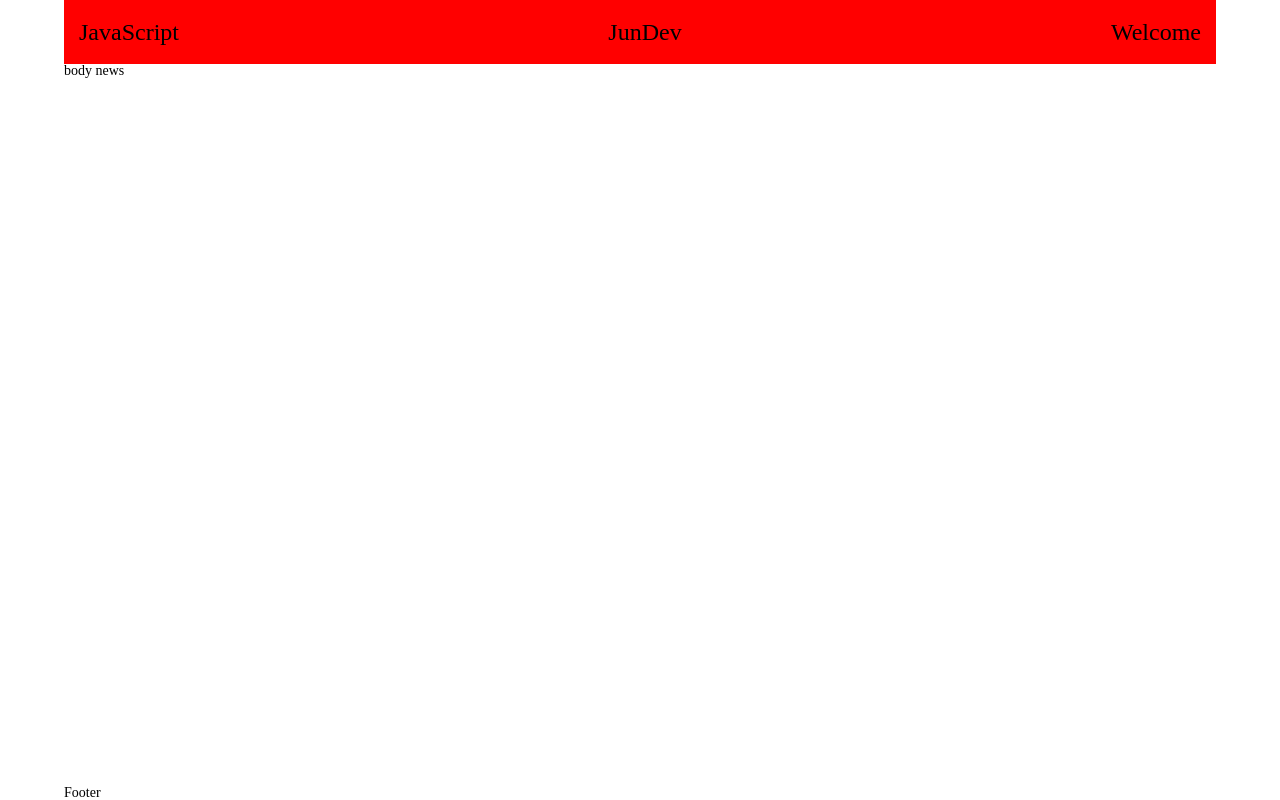
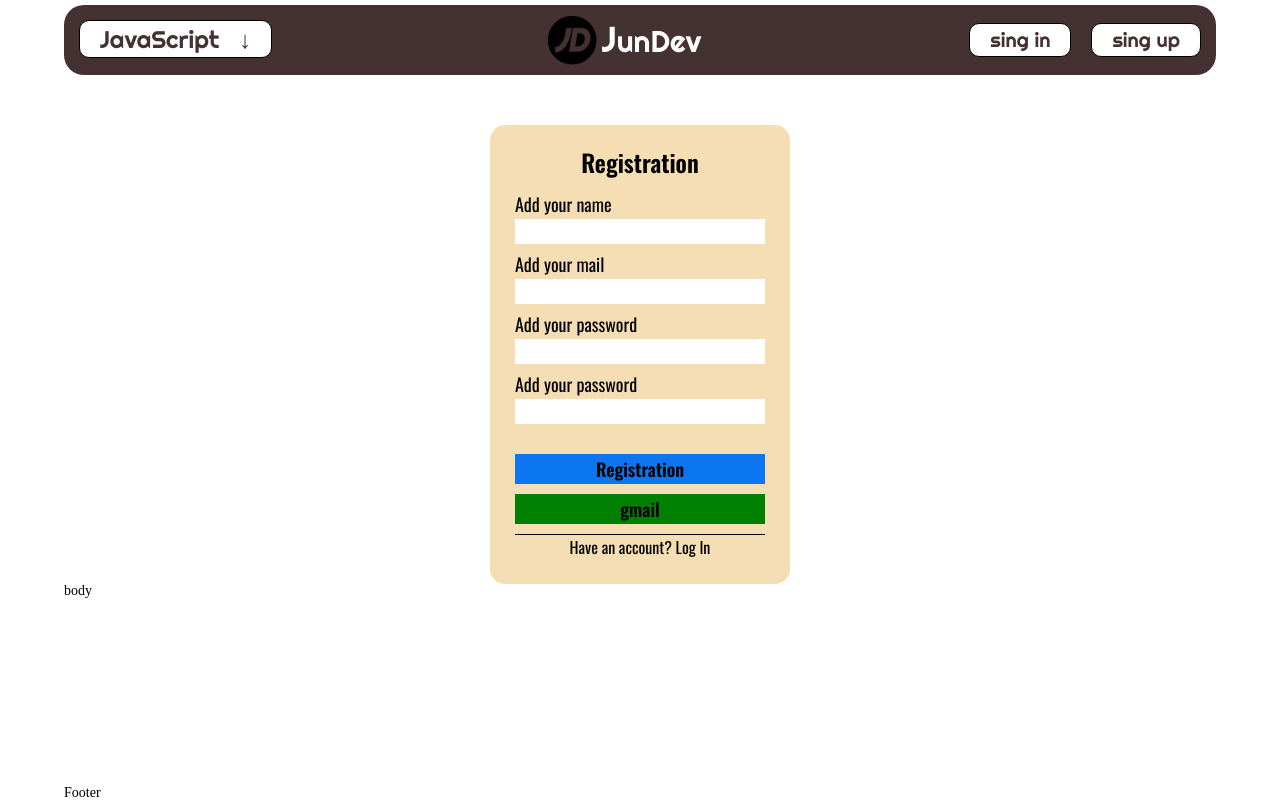
Before and after one commit to SS0n1C/jundev, a Vue app: page / in a window 1280 px wide. Built offline with nearby package versions, Linux system fonts and the light colour scheme.

Commit message:
create header and modal window registration

```diff
--- a/src/App.vue
+++ b/src/App.vue
@@ -4,6 +4,7 @@
       <MainHeader/>
     </header>
     <main>
+      <Registration/>
       <router-view/>
     </main>
   <footer>
@@ -14,10 +15,12 @@
 <script>
 import MainHeader from '@/components/MainHeader.vue';
 import MainFooter from "@/components/MainFooter.vue";
+import Registration from "@/components/Registration.vue";
 export default {
 components:{
   MainHeader,
   MainFooter,
+  Registration,
 }
 }
 </script>
--- a/src/assets/css/_MainHeader.scss
+++ b/src/assets/css/_MainHeader.scss
@@ -1,7 +1,74 @@
+img{
+    width: 100%;
+    height: 100%;
+}
 .headerField{
-    @include flex;
+    margin-top: 5px;
+    display: flex;
     justify-content: space-between;
+    align-items: center;
     font-size: 24px;
-    background-color: red;
-    padding: 20px 15px;
+    background-color: #2e1818e3;
+    padding: 10px 15px;
+    border-radius: 20px;
+
+    &__course{
+        position: relative;
+        min-height: 40px;
+        min-width: 200px;
+
+        &--block{
+            display: flex;
+            border: 1px $black solid;
+            background-color: $white;
+            border-radius: 10px;
+            padding: 5px 20px;
+            position: absolute;
+            @include font($righteous,400,24px,26px,#2e1818e3);
+
+            .courseBlock__lang{
+                margin-right: 20px;
+                display: flex;
+                flex-direction: column;
+                justify-content: space-between;
+            }
+            .curseBlock__arrow{
+                cursor: pointer;
+            }
+        }
+        .dropDownList{
+            height: 150px;
+        }
+    }
+
+    &__logo{
+        display: flex;
+        justify-content: center;
+        align-items: center;
+        @include font($righteous,400,30px,26px,$white);
+        ::first-letter{
+            font-size: 36px;
+        }
+
+        &--img{
+            max-width: 50px;
+            margin-right: 5px;
+        }
+    }
+
+    &__login{
+        display: flex;
+        &--sing{
+            display: flex;
+            border: 1px $black solid;
+            background-color: white;
+            border-radius: 10px;
+            padding: 5px 20px;
+            @include font($righteous,400,20px,22px,#2e1818e3);
+
+            &:first-of-type{
+                margin-right: 20px;
+            }
+        }
+    }
 }
--- /dev/null
+++ b/src/assets/css/_registration.scss
@@ -0,0 +1,53 @@
+.ModalRegistr{
+    @include flex;
+    flex-direction: column;
+    margin-top: 50px;
+
+    .registr{
+        background-color: wheat;
+        border-radius: 15px;
+        padding: 25px;
+        min-width: 300px;
+
+        & input{
+            width: 100%;
+            height: 25px;
+        }
+        &__title{
+            text-align: center;
+            @include font($Oswald,600,24px,24px,$black);
+            @include margb(20px);
+        }
+        .input__title{
+            @include margb(5px);
+            @include font($Oswald,400,18px,20px,$black);
+        }
+        .input__input{
+            @include margb(10px);
+        }
+        .registr__form--button button{
+            background-color: #0b76ef;
+            height: 30px;
+            width: 100%;
+            margin-top: 20px;
+            @include margb(10px);
+            @include font($Oswald,600,18px,24px,$black);
+        }
+        .registr__form--gmail button{
+            background-color: green;
+            height: 30px;
+            width: 100%;
+            @include font($Oswald,600,18px,24px,$black);
+        }
+        &__separator{
+            width: 100%;
+            height: 1px;
+            background-color: black;
+            margin-top: 10px;
+        }
+        &__footer{
+            text-align: center;
+            @include font($Oswald,400,16px,24px,$black);
+        }
+    }
+}
--- a/src/assets/css/_style.scss
+++ b/src/assets/css/_style.scss
@@ -3,3 +3,5 @@
     margin: 0 auto;
     width: 90%;
 }
+@import url('https://fonts.googleapis.com/css2?family=Righteous&display=swap');
+@import url('https://fonts.googleapis.com/css2?family=Oswald:wght@400;500;600;700&display=swap');
--- a/src/assets/css/_variable.scss
+++ b/src/assets/css/_variable.scss
@@ -8,3 +8,6 @@ $grey:#999999;
 $black:#000000;
 $blue:#5373FD;
 $brown: #333333;
+
+$righteous: 'Righteous', cursive;
+$Oswald: 'Oswald', sans-serif;
--- a/src/assets/css/app.scss
+++ b/src/assets/css/app.scss
@@ -3,3 +3,4 @@
 @import "mixin.scss";
 @import "style.scss";
 @import "MainHeader.scss";
+@import "registration";
--- a/src/components/MainHeader.vue
+++ b/src/components/MainHeader.vue
@@ -1,14 +1,44 @@
   <template>
     <div class="conteiner">
       <div class="headerField">
-        <div class="headerField__lang">
-          JavaScript
+        <div class="headerField__course">
+          <div class="headerField__course--block" :class="{dropDownList: dropActive}">
+            <div class="courseBlock__lang">
+              <div class="courseBlock__lang--item"
+                v-for="testing in course"
+                :key = testing.id>
+                <div class="testss" v-if="dropActive">
+                  {{ testing.name }}
+                </div>
+              </div>
+              <div class="test" v-if="!dropActive">
+                {{ test }}
+              </div>
+            </div>
+            <div class="curseBlock__arrow" v-on:click="openAllLang" v-if="dropActive">
+              &#8593
+            </div>
+            <div class="curseBlock__arrow" v-on:click="openAllLang" v-if="!dropActive">
+              &#8595
+            </div>
+          </div>
+       <!-- -->
         </div>
         <div class="headerField__logo">
-          JunDev
+            <div class="headerField__logo--img">
+              <img src="@/assets/img/JDlogo.png" alt="logo">
+            </div>
+            <div class="headerField__logo-txt">
+              JunDev
+            </div>
         </div>
-        <div class="headerFiend__login">
-          Welcome
+        <div class="headerField__login">
+          <div class="headerField__login--sing">
+            sing in
+          </div>
+          <div class="headerField__login--sing">
+            sing up
+          </div>
         </div>
       </div>
     </div>
@@ -16,7 +46,32 @@
 
   <script>
   export default {
+    data(){
+      return{
+        dropActive: false,
+        course:[
+          {id: 0, name: "JavaScript"},
+          {id: 1, name: "Python"},
+          {id: 2, name: "SEO"},
+          {id: 3, name: "PM"},
+        ],
+      }
+    },
+    computed:{
+        test(){
+           return this.course[0].name
+        }
+  },
+    methods:{
+      openAllLang(){
+       if(this.dropActive == true){
+        this.dropActive = false
+       } else if(this.dropActive == false){
+        this.dropActive = true
+       }
 
+      }
+    }
   }
   </script>
 
--- /dev/null
+++ b/src/components/Registration.vue
@@ -0,0 +1,69 @@
+<template>
+  <div class="ModalRegistr">
+  <div class="registr">
+    <div class="registr__title">
+        Registration
+    </div>
+    <div class="registr__form">
+    <!-- Your name -->
+        <div class="registr__form--input">
+            <div class="input__title">
+                Add your name
+            </div>
+            <div class="input__input">
+                <input type="text" name="" id="">
+            </div>
+        </div>
+    <!-- Your mail -->
+        <div class="registr__form--input">
+            <div class="input__title">
+                Add your mail
+            </div>
+            <div class="input__input">
+                <input type="text" name="" id="">
+            </div>
+        </div>
+    <!-- pasword -->
+        <div class="registr__form--input">
+            <div class="input__title">
+                Add your password
+            </div>
+            <div class="input__input">
+                <input type="text" name="" id="">
+            </div>
+        </div>
+    <!-- reapeet pasword -->
+        <div class="registr__form--input">
+            <div class="input__title">
+                Add your password
+            </div>
+            <div class="input__input">
+                <input type="text" name="" id="">
+            </div>
+        </div>
+    <!-- button -->
+        <div class="registr__form--button">
+            <button type="submit">Registration</button>
+        </div>
+    <!-- mail -->
+        <div class="registr__form--gmail">
+            <button type="submit">gmail</button>
+        </div>
+    </div>
+    <div class="registr__separator"></div>
+    <div class="registr__footer">
+        Have an account? Log In
+    </div>
+  </div>
+  </div>
+</template>
+
+<script>
+export default {
+
+}
+</script>
+
+<style>
+
+</style>
--- a/src/views/HomeView.vue
+++ b/src/views/HomeView.vue
@@ -1,7 +1,6 @@
 <template>
    <div class="conteiner">
       body
-      <router-link to="/JavaScript">news</router-link>
   </div>
 </template>
 
```
Also changed, not shown: src/assets/img/JDlogo.png (added).
